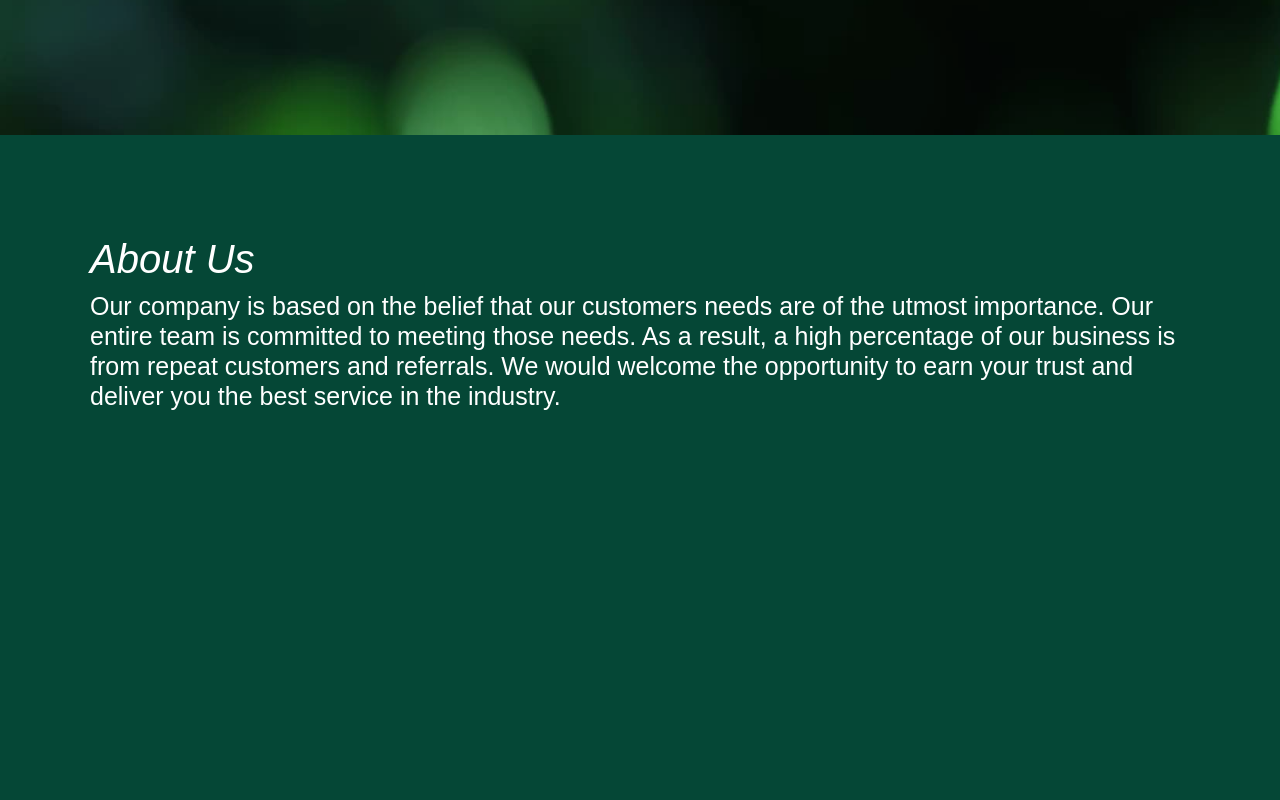
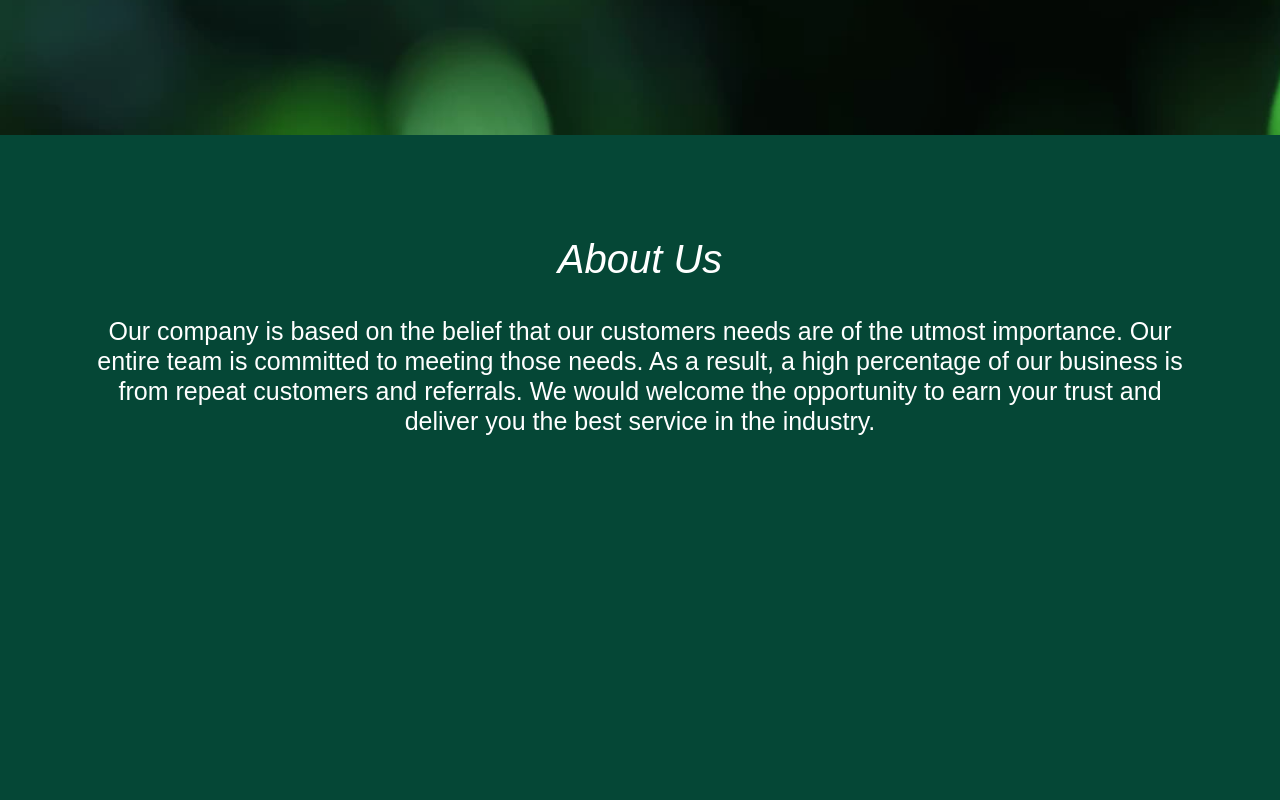
Before and after one commit to MikeAtwood/custom-products, a React (Vite) app: page / in a window 1280 px wide. Shown: the part 700-1500 px from the top of the page. Built offline with nearby package versions, Linux system fonts and the light colour scheme.

Commit message:
centered h1 h2 in about section

```diff
--- a/src/App.css
+++ b/src/App.css
@@ -131,10 +131,11 @@ nav.navbar {
   background-color: #121212 !important;
 }
 /*--------------------------------------------------------- ABOUT ---------------------------------------------------------*/
-.about {
+.about-wrapper {
   display: flex;
   position: relative;
   justify-content: center;
+
   padding: 90px;
   padding-top: 100px;
   background-color: #054736;
@@ -149,12 +150,15 @@ nav.navbar {
 .about h1 {
   font-style: italic;
   font-family: Arial, Helvetica, sans-serif;
+  text-align: center;
+  padding-bottom: 25px;
 }
 
 .about h2 {
   font-size: 25px;
   font-weight: 200;
   font-family: Arial, Helvetica, sans-serif;
+  text-align: center;
 }
 
 .about h3 {
--- a/src/components/About.jsx
+++ b/src/components/About.jsx
@@ -12,9 +12,6 @@ const About = () => {
                         referrals. We would welcome the opportunity to earn your trust and deliver you the best service in the industry.
                     </h2>
                 </div>
-                <div className="right-column">
-                    {/* <img src={treeImg} /> */}
-                </div>
             </div>
         </div>
     )
```
